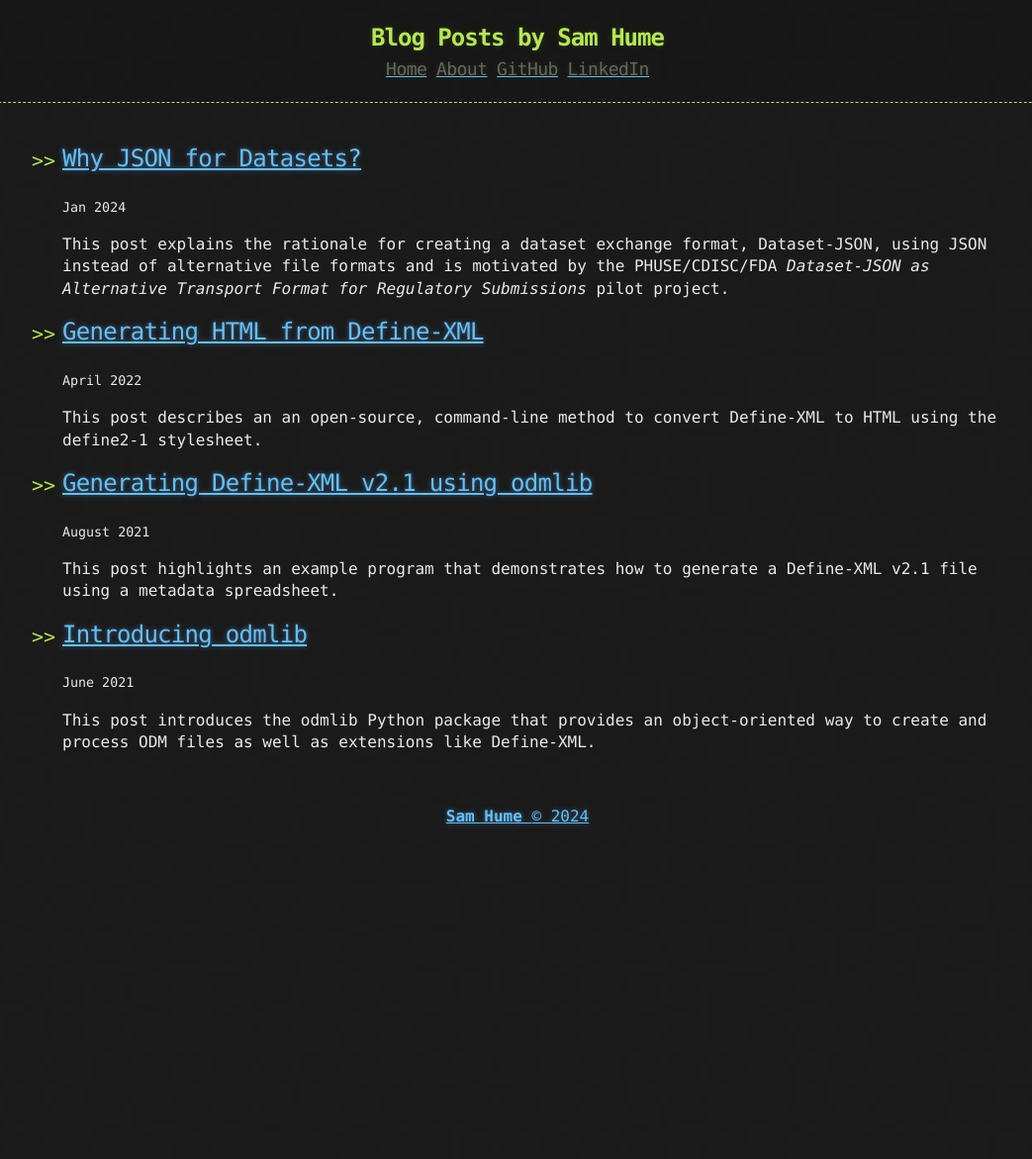
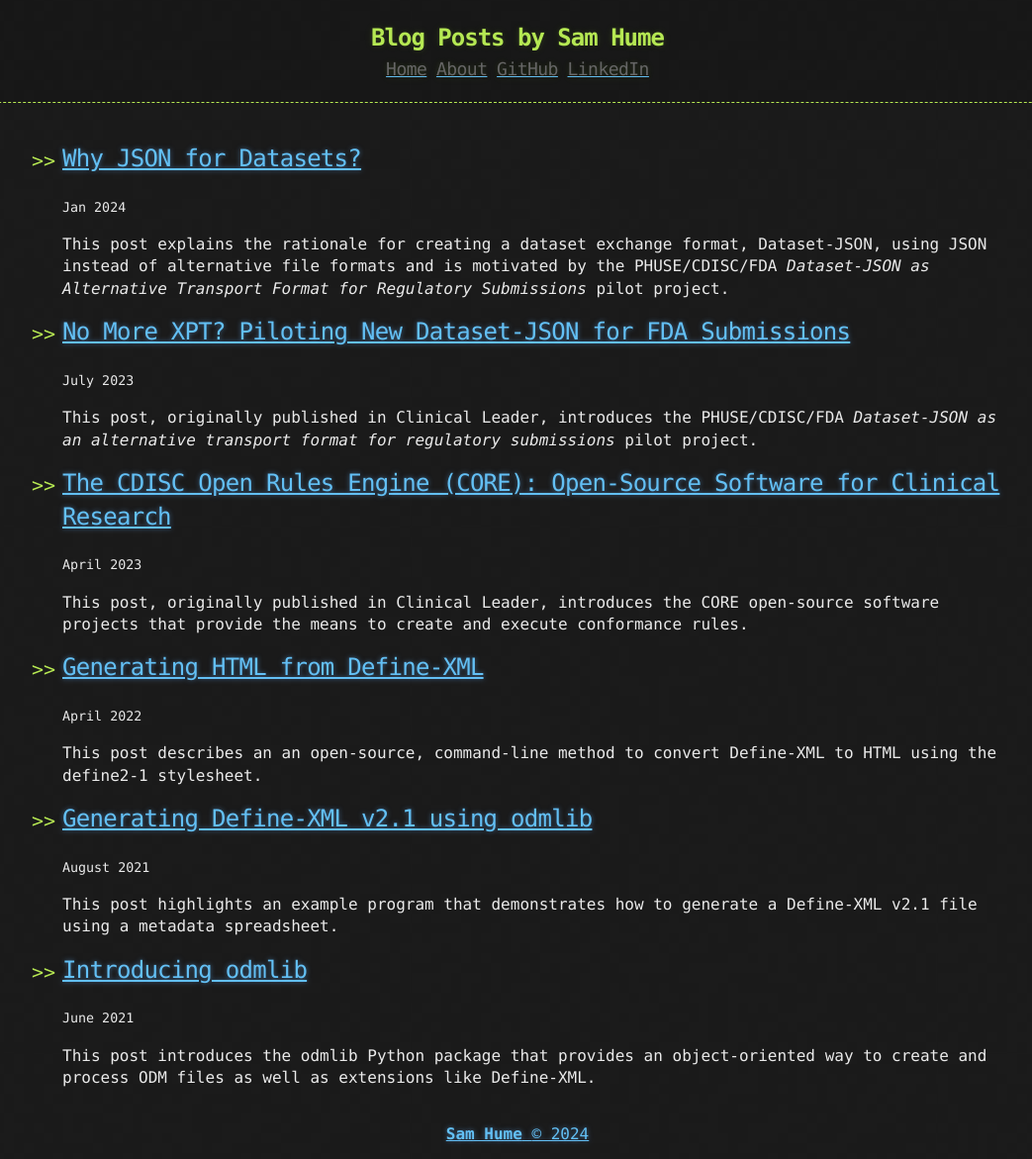
Before and after one commit to swhume/swhume.github.io, a Jekyll site: the page built from index.html, in a window 1280 px wide. Shown: the whole page at 99% size, without its empty margins (117-1160 px from the left). Built offline with Jekyll 4.4.1, drawn with Linux system fonts in a browser that asks for light colours; the list of posts is cut into pages by our own code; before the commit the page ends 900 px from its top, so only the background shows below that.

Commit message:
adds 2 posts to index.html

```diff
--- a/index.html
+++ b/index.html
@@ -7,6 +7,16 @@ layout: default
           <h2><a href="https://swhume.github.io/why-json-for-datasets">Why JSON for Datasets?</a></h2>
           <small>Jan 2024</small>
           <p>This post explains the rationale for creating a dataset exchange format, Dataset-JSON, using JSON instead of alternative file formats and is motivated by the PHUSE/CDISC/FDA <i>Dataset-JSON as Alternative Transport Format for Regulatory Submissions</i> pilot project.</p>
+      </li>
+      <li>
+          <h2><a href="https://swhume.github.io/dataset-json-pilot">No More XPT? Piloting New Dataset-JSON for FDA Submissions</a></h2>
+          <small>July 2023</small>
+          <p>This post, originally published in Clinical Leader, introduces the PHUSE/CDISC/FDA <i>Dataset-JSON as an alternative transport format for regulatory submissions</i> pilot project.</p>
+      </li>
+      <li>
+          <h2><a href="https://swhume.github.io/intro-to-core">The CDISC Open Rules Engine (CORE): Open-Source Software for Clinical Research</a></h2>
+          <small>April 2023</small>
+          <p>This post, originally published in Clinical Leader, introduces the CORE open-source software projects that provide the means to create and execute conformance rules.</p>
       </li>
       <li>
           <h2><a href="https://swhume.github.io/generating-html-from-define">Generating HTML from Define-XML</a></h2>
```
